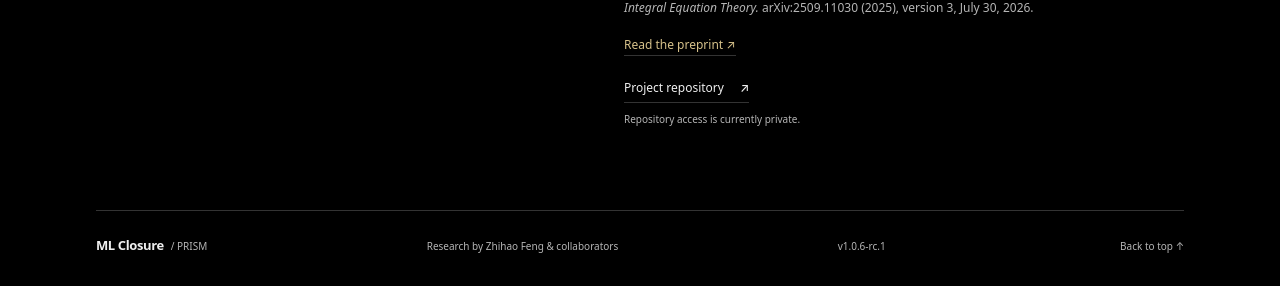
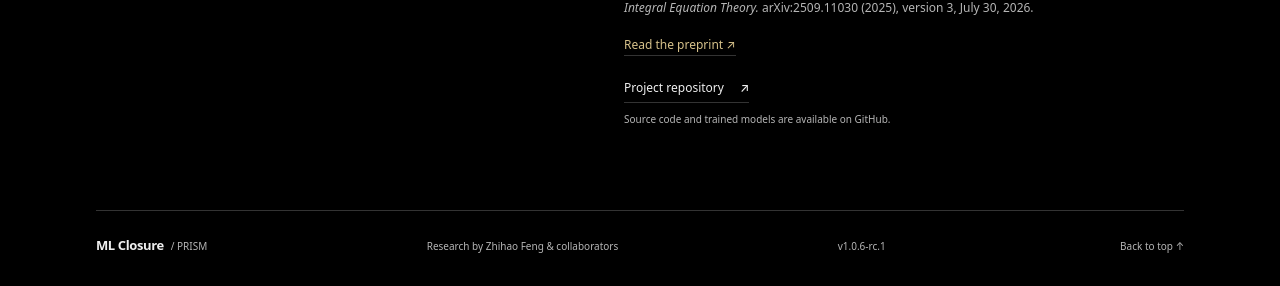
Before and after one commit to fengzhihao77/machine-learning-closure-prism, a Flask app: page / in a window 1280 px wide. Shown: the part 2462-2748 px from the top of the page. Run offline with Flask 3, Linux system fonts and the light colour scheme.

Commit message:
Prepare the public project entry points

```diff
--- a/templates/index.html
+++ b/templates/index.html
@@ -236,7 +236,7 @@
 </svg>
       </figure>
 </div></details></div></section>
-    <section class="citation-section wrap" id="citation" aria-labelledby="citation-title"><div><h2 id="citation-title">Citation</h2></div><div class="citation-content"><span class="eyebrow">Related manuscript</span><h3>A Machine Learning Closure for Polymer Integral Equation Theory</h3><p class="authors">Z. Feng · C. T. Randolph · T. B. Martin · T. E. Gartner III</p><p class="citation-reference">Feng, Z.; Randolph, C. T.; Martin, T. B.; Gartner, T. E., III. <em>A Machine Learning Closure for Polymer Integral Equation Theory.</em> arXiv:2509.11030 (2025), version 3, July 30, 2026.</p><p class="citation-links"><a href="https://arxiv.org/abs/2509.11030" target="_blank" rel="noopener noreferrer">Read the preprint ↗</a></p><a class="text-link" href="https://github.com/fengzhihao77/machine-learning-closure-prism" target="_blank" rel="noopener noreferrer">Project repository <span aria-hidden="true">↗</span></a><span class="repository-note">Repository access is currently private.</span></div></section>
+    <section class="citation-section wrap" id="citation" aria-labelledby="citation-title"><div><h2 id="citation-title">Citation</h2></div><div class="citation-content"><span class="eyebrow">Related manuscript</span><h3>A Machine Learning Closure for Polymer Integral Equation Theory</h3><p class="authors">Z. Feng · C. T. Randolph · T. B. Martin · T. E. Gartner III</p><p class="citation-reference">Feng, Z.; Randolph, C. T.; Martin, T. B.; Gartner, T. E., III. <em>A Machine Learning Closure for Polymer Integral Equation Theory.</em> arXiv:2509.11030 (2025), version 3, July 30, 2026.</p><p class="citation-links"><a href="https://arxiv.org/abs/2509.11030" target="_blank" rel="noopener noreferrer">Read the preprint ↗</a></p><a class="text-link" href="https://github.com/fengzhihao77/machine-learning-closure-prism" target="_blank" rel="noopener noreferrer">Project repository <span aria-hidden="true">↗</span></a><span class="repository-note">Source code and trained models are available on GitHub.</span></div></section>
   </main>
   <footer class="site-footer wrap"><a class="brand footer-brand" href="#top">ML Closure <span class="brand-detail">/ PRISM</span></a><p>Research by Zhihao Feng &amp; collaborators</p><span data-version="1.0.6-rc.1">v1.0.6-rc.1</span><a href="#top">Back to top <span aria-hidden="true">↑</span></a></footer>
   <dialog id="figure-dialog" class="figure-dialog" aria-labelledby="dialog-title"><div class="dialog-top"><h2 id="dialog-title">Correlation figure</h2><button class="close-dialog" type="button" id="close-figure" aria-label="Close expanded figure">Close <span aria-hidden="true">×</span></button></div><img id="expanded-image" alt="" width="550" height="550"><p id="expanded-caption"></p></dialog>
```
Also changed, not shown: README.md.
